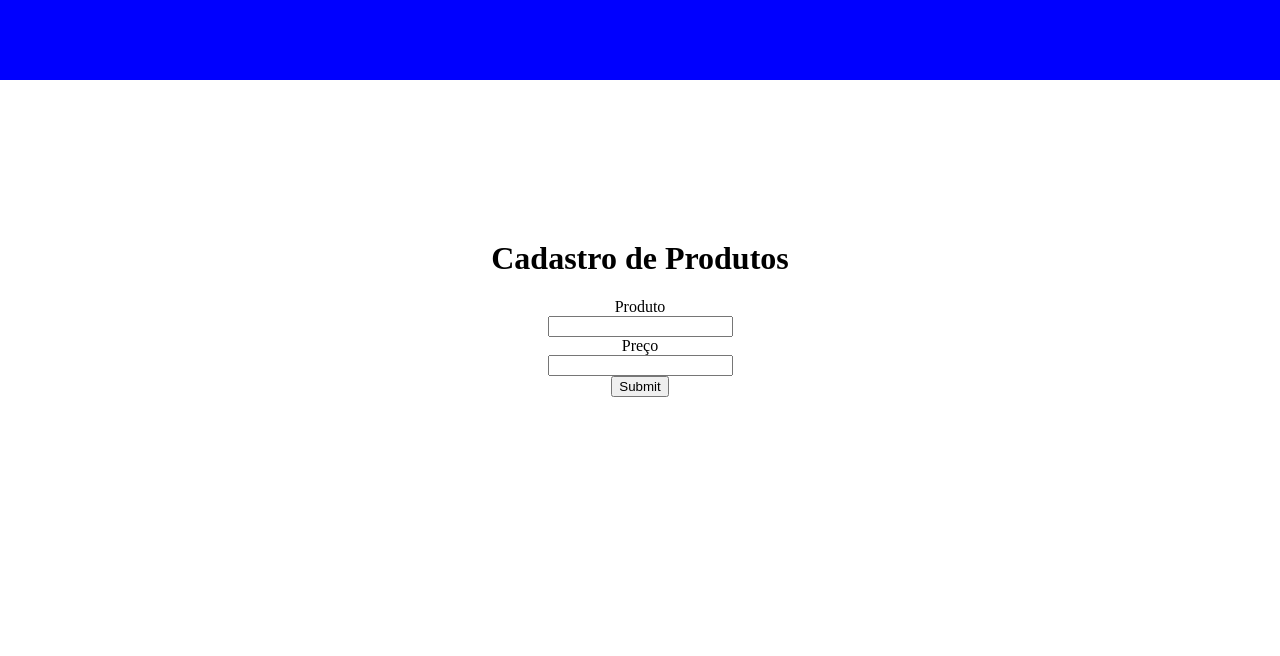
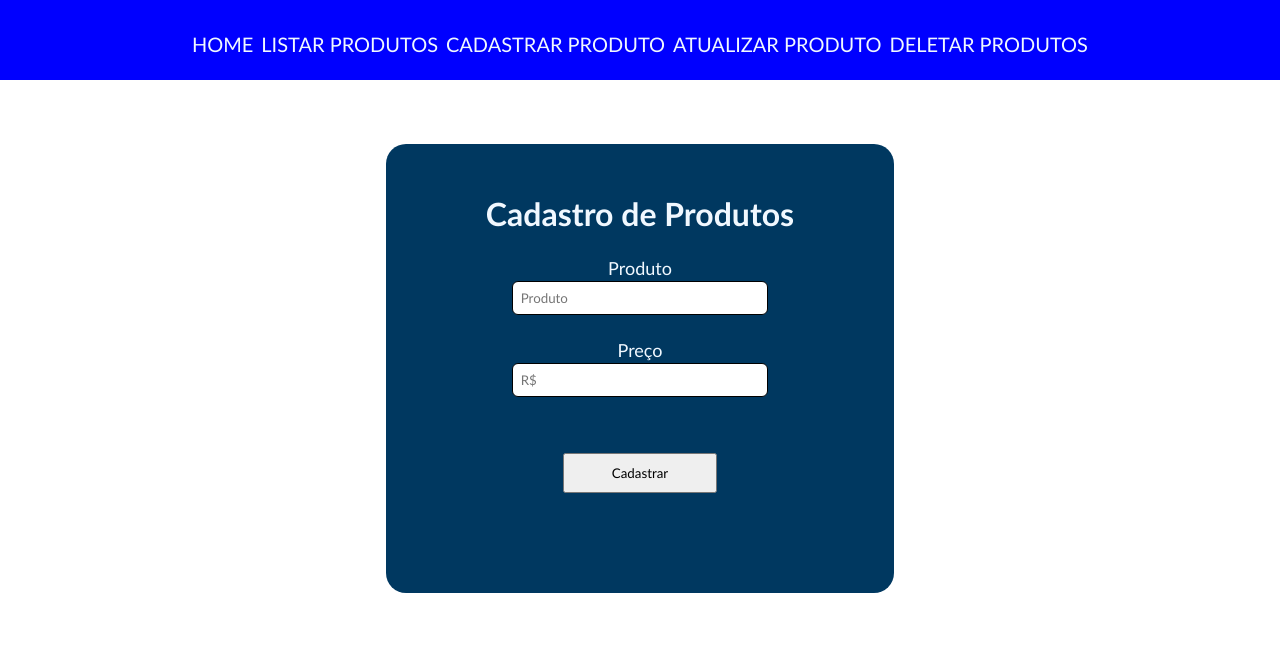
Before and after one commit to davi-lucciola/Flask_Crud, a Flask app: page / in a window 1280 px wide. Shown: the top 656 px of the page. Run offline with Flask 2, Linux system fonts and the light colour scheme.

Commit message:
css update

```diff
--- /dev/null
+++ b/static/styles/style.css
@@ -0,0 +1,85 @@
+* {
+    list-style: none;
+    margin: 0;
+    padding: 0;
+    font-family: 'Gill Sans', 'Gill Sans MT', Calibri, 'Trebuchet MS', sans-serif;
+}
+
+header {
+    width: 100%;
+    height: 10vh;
+    background: blue;
+}
+
+header ul {
+    display: flex;
+    flex-direction: row;
+    align-items: center;
+    justify-content: space-between;
+
+    margin-inline: 15%;
+    padding-top: 4vh;
+}
+
+header a {
+    text-decoration: None;
+    font-size: 20px;
+    color: aliceblue;
+    text-transform: uppercase;
+}
+
+header a:hover {
+    color: rgb(189, 194, 199);
+}
+
+
+main {
+    text-align: center;
+}
+
+#app {
+    display: flex;
+    flex-direction: column;
+    /* align-items: center; */
+
+    background: rgb(0, 56, 96);
+    border-radius: 20px;
+    color: aliceblue;
+
+    width: fit-content;
+    margin: 5% auto;
+    padding: 100px;
+    padding-top: 50px;
+}
+
+form {
+    display: flex;
+    flex-direction: column;
+
+    gap: 24px;
+    margin-top: 3vh;
+}
+
+form .entry {
+    display: flex;
+    flex-direction: column;
+    gap: 2px;
+    align-items: center;
+    font-size: 18px;
+}
+
+form .entry input {
+    width: 80%;
+    height: 4vh;
+    padding-left: 8px;
+
+    border-radius: 6px;
+    border: 1px solid black;
+}
+
+form .button {
+    width: 50%;
+    height: 5vh;
+    margin-top: 4vh;
+    align-self: center;
+}
--- a/templates/index.html
+++ b/templates/index.html
@@ -1,20 +1,18 @@
 {% extends "layout.html" %}
 
 {% block main %}
-    <div id="app" style="text-align: center; margin-top: 20vh;">
     <h1> Cadastro de Produtos </h1>
     <form action="/register" method="POST">
         <div class="entry">
-                <label for="prod_name"> Produto </label> <br>
-                <input type="text" name="prod_name">
+            <label for="prod_name"> Produto </label>
+            <input type="text" name="prod_name" placeholder="Produto">
         </div>
 
         <div class="entry">
-                <label for="price"> Preço </label> <br>
-                <input type="number" min="1" step="any" name="price" >
+            <label for="price"> Preço </label>
+            <input type="number" min="1" step="any" name="price" placeholder="R$">
         </div>
 
-            <input type="submit">
+        <input class="button" type="submit" value="Cadastrar">
     </form>
-    </div>
 {% endblock %}
--- a/templates/layout.html
+++ b/templates/layout.html
@@ -4,15 +4,34 @@
     <meta charset="UTF-8">
     <meta http-equiv="X-UA-Compatible" content="IE=edge">
     <meta name="viewport" content="width=device-width, initial-scale=1.0">
+    <link rel="stylesheet" href="{{ url_for('static', filename='styles/style.css') }}">
     <title> Flask Crud </title>
 </head>
 <body style="margin: 0;">
-    <header style="width: 100%; height: 10vh; background: blue;">
-
+    <header>
+        <ul>
+            <a href="">
+                <li> Home </li>
+            </a>
+            <a href="">
+                <li> Listar Produtos </li>
+            </a>
+            <a href="">
+                <li> Cadastrar Produto </li>
+            </a>
+            <a href="">
+                <li> Atualizar Produto </li>
+            </a>
+            <a href="">
+                <li> Deletar Produtos </li>
+            </a>
+        </ul>
     </header>
     <main>
-        {% block main %}
-        {% endblock %}
+        <div id="app">
+            {% block main %}
+            {% endblock %}
+        </div>
     </main>
 </body>
 </html>
```
Lines whose indentation alone changed are shown as unchanged.
